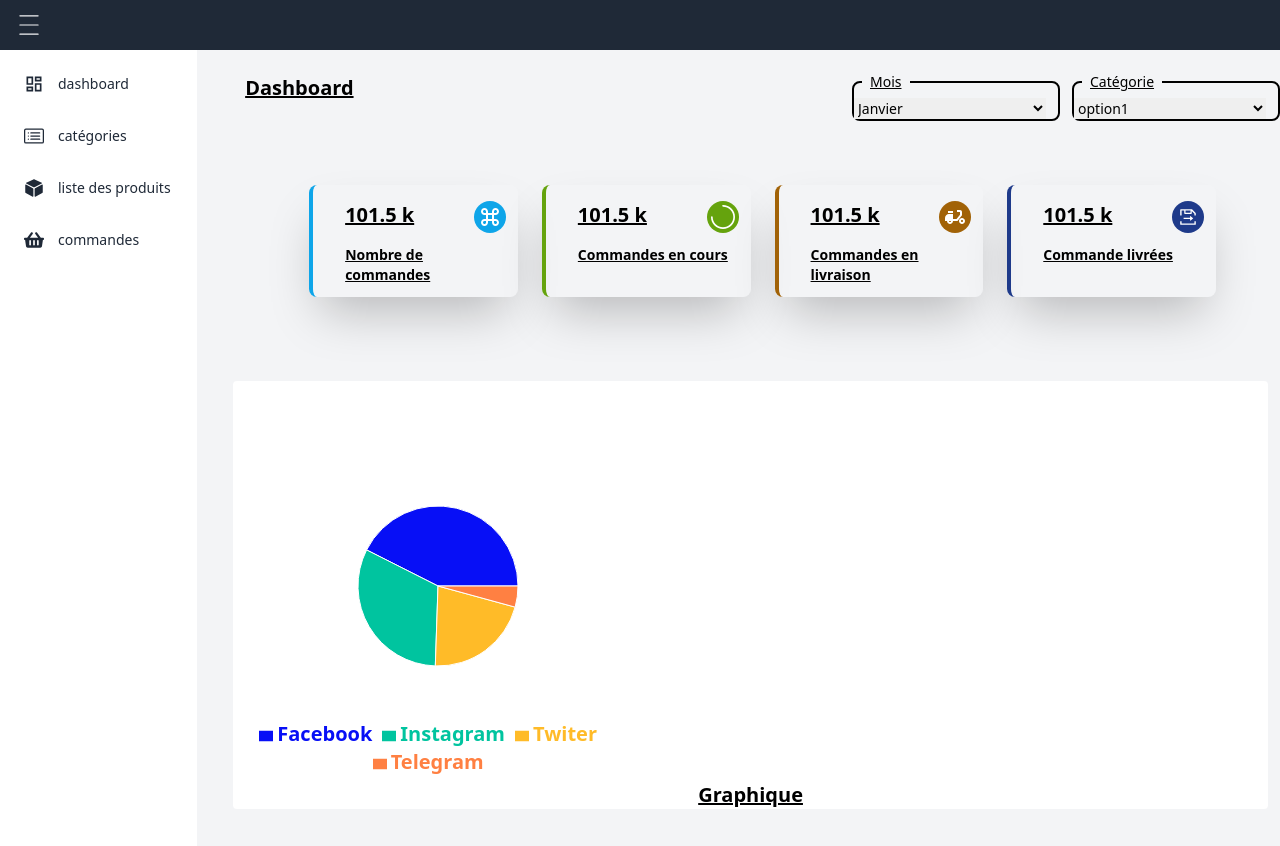
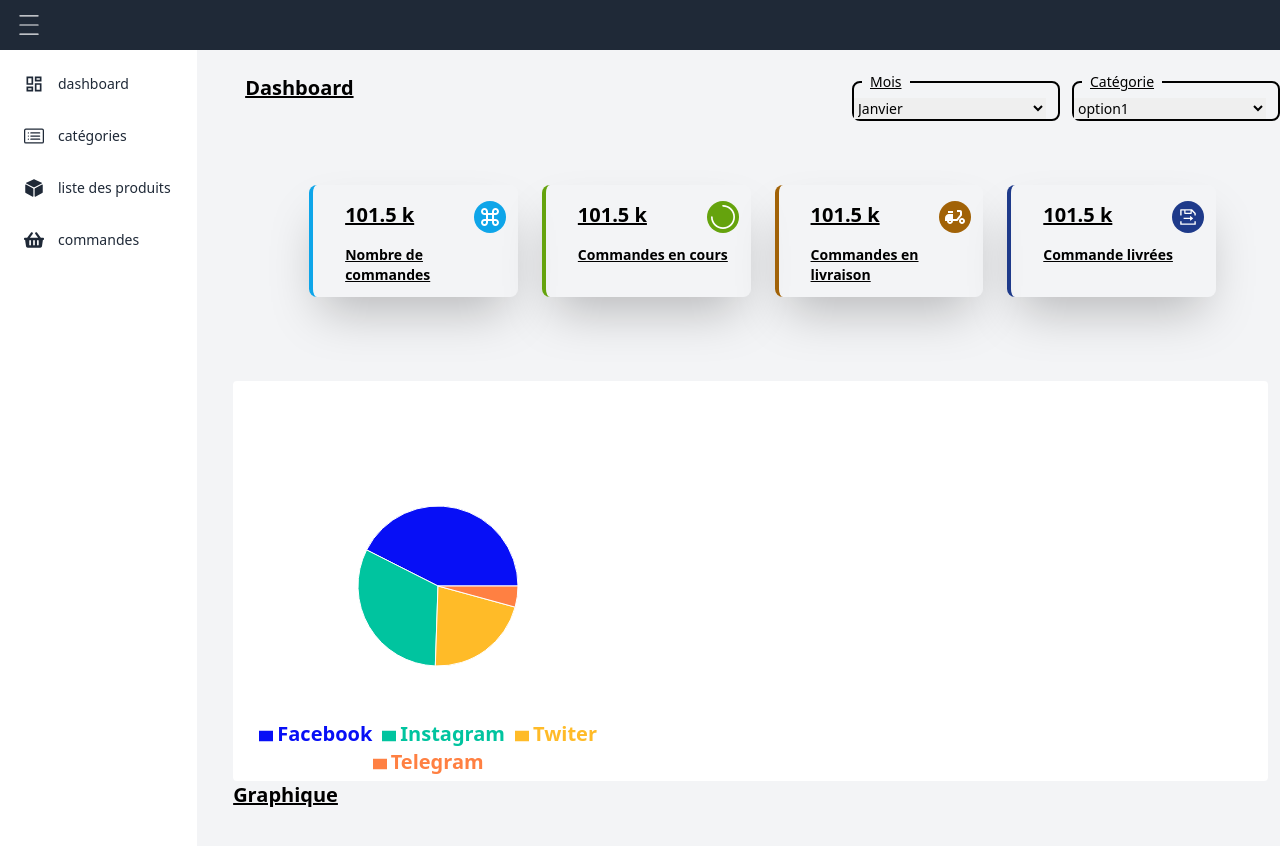
Before and after one commit to mbayeseck28/tache-validation-react-ui, a React (Create React App) app: page / in a window 1280 px wide. Shown: the top 846 px of the page. Built offline with nearby package versions, Linux system fonts and the light colour scheme.

Commit message:
graphique

```diff
--- a/src/pages/admin/graphique2/graphique2.jsx
+++ b/src/pages/admin/graphique2/graphique2.jsx
@@ -14,8 +14,8 @@ const Dashboard = () => {
   const COLORS = ['rgb(7, 15, 246)', '#00C49F', '#FFBB28', '#FF8042'];
   return (
 
-      <div class="text-center bg-white rounded mt-5">
-      <div className="App">
+      <div class="">
+      <div className="App text-center bg-white rounded mt-5">
         <PieChart width={400} height={400}>
           <Pie
              nameKey="name"
```
